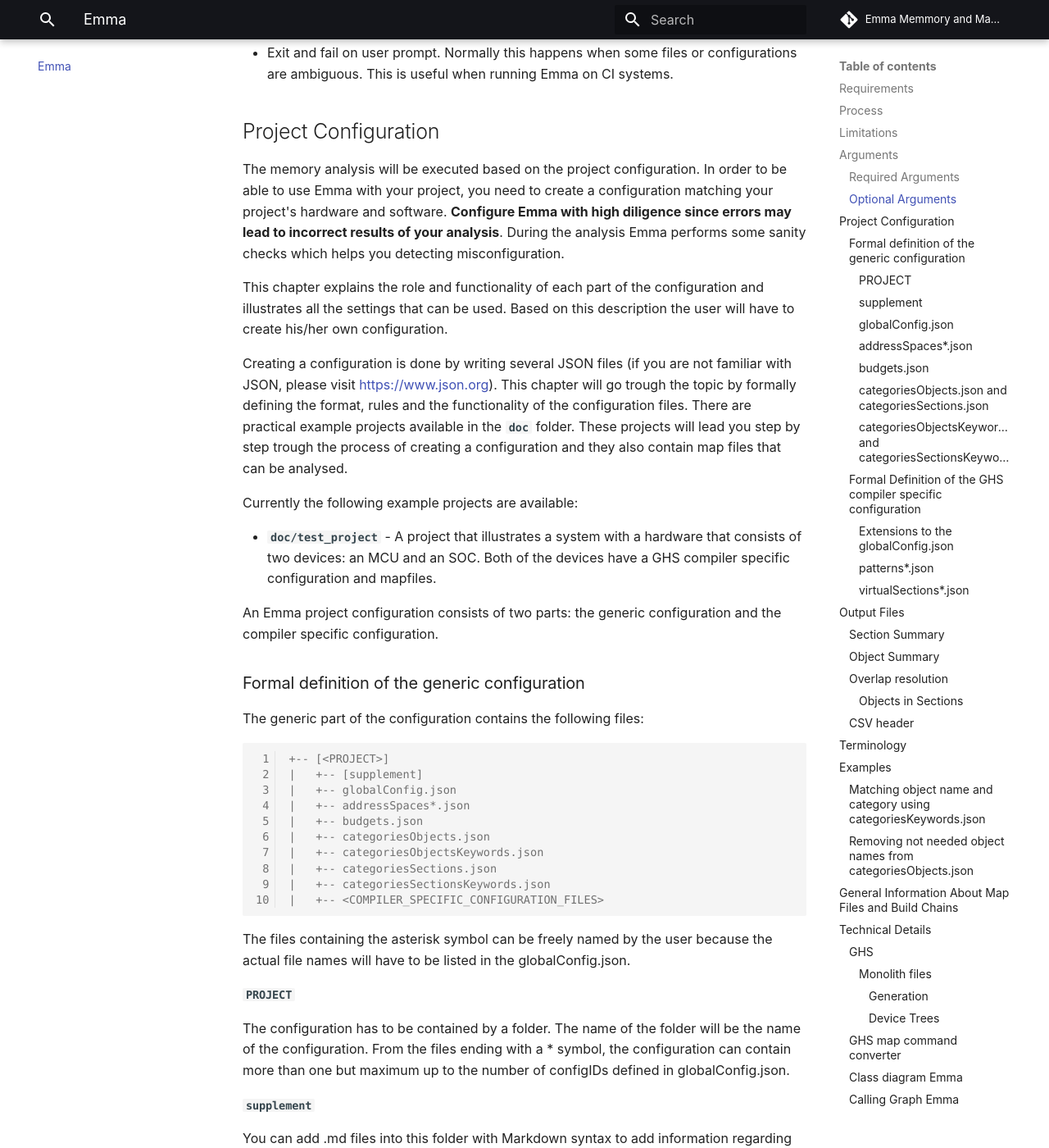
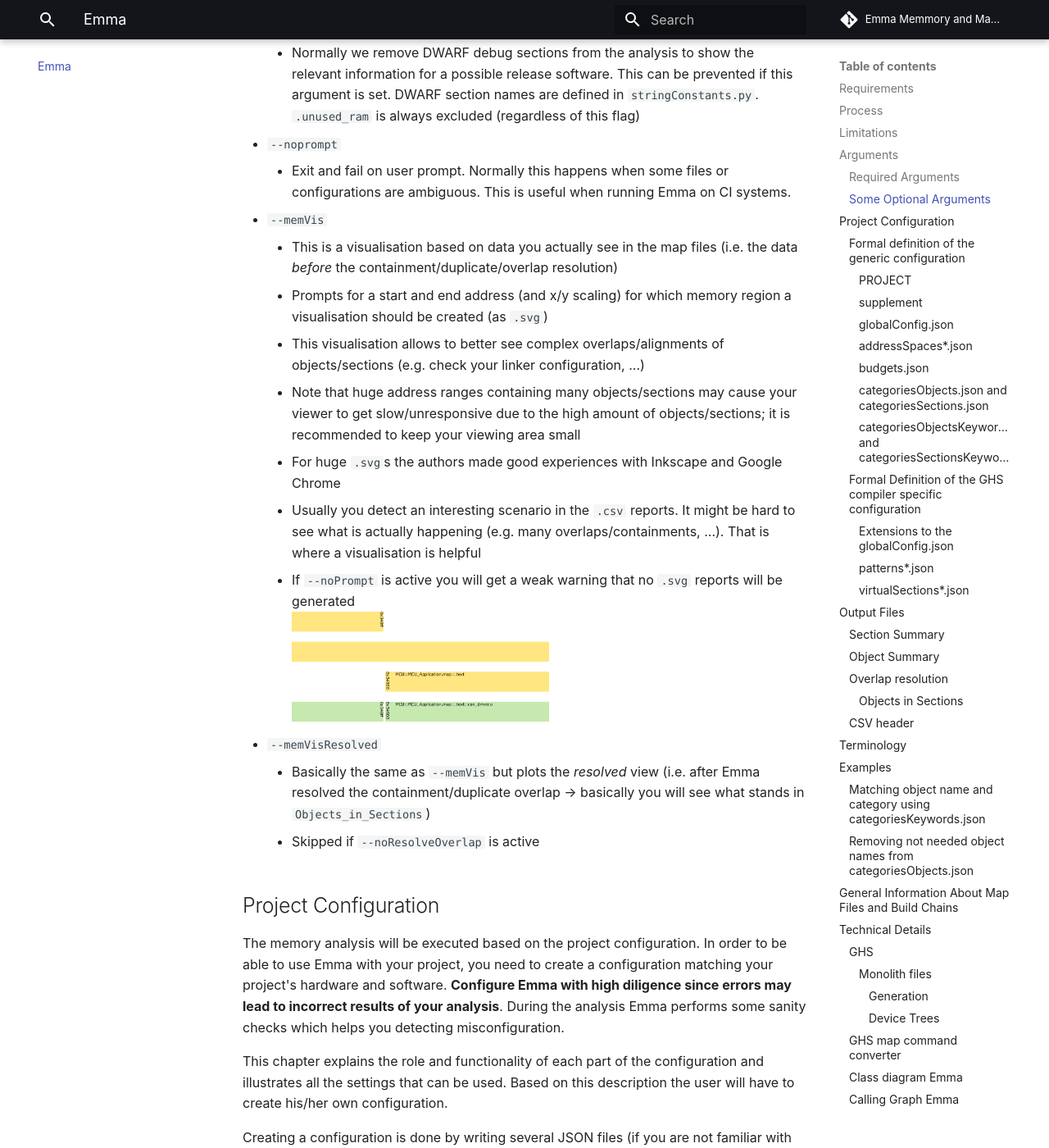
Before and after one commit to bmwcarit/Emma, an MkDocs documentation site: the page built from doc/readme-emma.md, in a window 1280 px wide and 1400 px high, scrolled down 1899 px. Shown: the whole window at 82% size. Built offline with MkDocs 1.6.1 and Material for MkDocs 9.7.7, drawn with Linux system fonts in a browser that asks for light colours; comment, search, counter and statistics services are not loaded; some of the changed text lies outside the part shown.

Commit message:
Added documentation for svg graphics

```diff
--- a/doc/readme-emma.md
+++ b/doc/readme-emma.md
@@ -44,20 +44,33 @@
 
     --mapfiles MAPFILES, --map MAPFILES
 
-### Optional Arguments
+### Some Optional Arguments
+This section will provide a more in-depth description about selected command line arguments when a short description (like in `--help`) might be to short, the behaviour is too complex or background knowledge might assist you to understand the whole picture. For the full list execute Emma with `--help`.
 
 * `--dir`
     * User defined path for the top folder holding the `memStats`/output files. Per default it uses the same directory as the configuration files.
 * `--stats_dir`
-  * User defined path inside the folder given in the `--dir` argument. This is usefull when batch analysing mapfiles from various development stages. Every analysis output gets it's own directory.
+    * User defined path inside the folder given in the `--dir` argument. This is usefull when batch analysing mapfiles from various development stages. Every analysis output gets it's own directory.
 * `--create_categories`
-  * Create `categories*.json` from `categories*Keywords.json` for easier categorisation.
+    * Create `categories*.json` from `categories*Keywords.json` for easier categorisation.
 * `--remove_unmatched`,
-  * Remove unmatched entries from `categories*.json`. This is useful when a `categories*.json` from another project is used.
+    * Remove unmatched entries from `categories*.json`. This is useful when a `categories*.json` from another project is used.
 * `--analyse_debug`, `--dbg`
-  * Normally we remove DWARF debug sections from the analysis to show the relevant information for a possible release software. This can be prevented if this argument is set. DWARF section names are defined in `stringConstants.py`. `.unused_ram` is always excluded (regardless of this flag)
+    * Normally we remove DWARF debug sections from the analysis to show the relevant information for a possible release software. This can be prevented if this argument is set. DWARF section names are defined in `stringConstants.py`. `.unused_ram` is always excluded (regardless of this flag)
 * `--noprompt`
-  * Exit and fail on user prompt. Normally this happens when some files or configurations are ambiguous. This is useful when running Emma on CI systems.
+    * Exit and fail on user prompt. Normally this happens when some files or configurations are ambiguous. This is useful when running Emma on CI systems.
+* `--memVis`
+    * This is a visualisation based on data you actually see in the map files (i.e. the data *before* the containment/duplicate/overlap resolution)
+    * Prompts for a start and end address (and x/y scaling) for which memory region a visualisation should be created (as `.svg`)
+    * This visualisation allows to better see complex overlaps/alignments of objects/sections (e.g. check your linker configuration, ...)
+    * Note that huge address ranges containing many objects/sections may cause your viewer to get slow/unresponsive due to the high amount of objects/sections; it is recommended to keep your viewing area small
+    * For huge `.svg`s the authors made good experiences with Inkscape and Google Chrome
+    * Usually you detect an interesting scenario in the `.csv` reports. It might be hard to see what is actually happening (e.g. many overlaps/containments, ...). That is where a visualisation is helpful
+    * If `--noPrompt` is active you will get a weak warning that no `.svg` reports will be generated
+        <div align="left"> <img src="./images/memVis.png" width="50%"> </div>
+* `--memVisResolved`
+    * Basically the same as `--memVis` but plots the *resolved* view (i.e. after Emma resolved the containment/duplicate overlap -> basically you will see what stands in `Objects_in_Sections`)
+    * Skipped if `--noResolveOverlap` is active
 
 
 ## Project Configuration
```
Also changed, not shown: doc/images/memVis.png (added), 1 other file.
